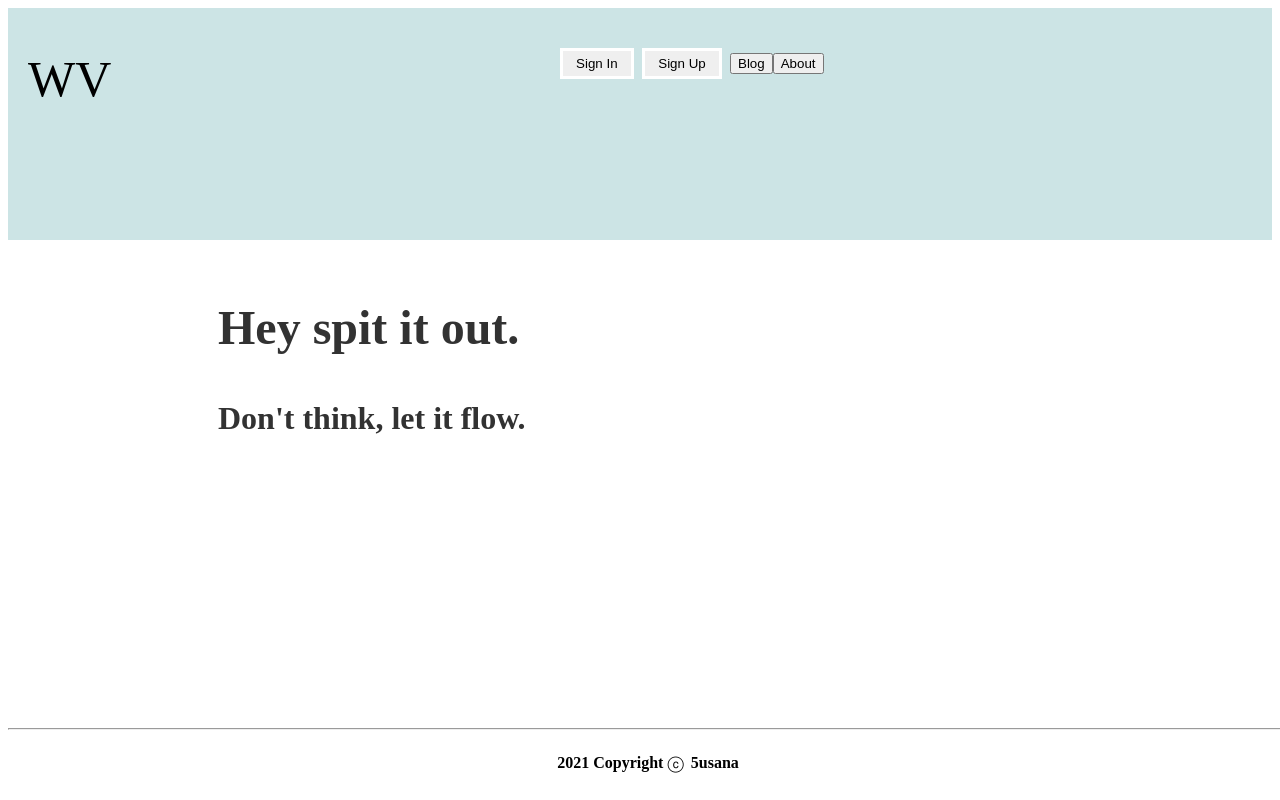
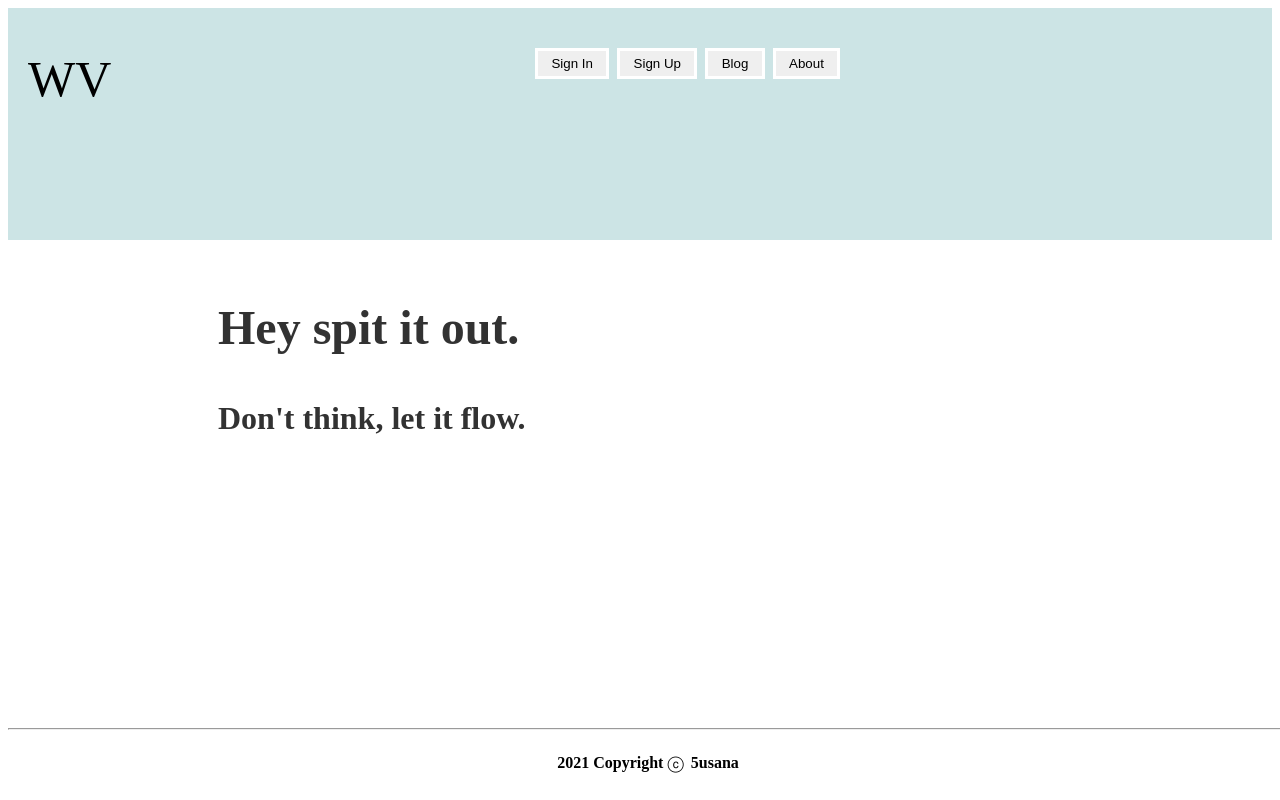
Before and after one commit to 5usana/wvblog, a React (Create React App) app: page / in a window 1280 px wide. Built offline with nearby package versions, Linux system fonts and the light colour scheme; a web font is replaced by a local one.

Commit message:
styled BLOG & ABOUT BUTTONS

```diff
--- a/src/components/NavBar.js
+++ b/src/components/NavBar.js
@@ -55,6 +55,24 @@ const SignUpButton = styled.button`
  	transition: all 0.2s;
 `;
 
+const BlogButton = styled.button`
+	display:inline-block;
+ 	padding:0.35em 1em;
+ 	border:0.29em solid #FFFFFF;
+ 	margin:0 0.6em 0.3em 0;
+ 	order-radius:0.12em;
+ 	transition: all 0.2s;
+`;
+
+const AboutButton = styled.button`
+	display:inline-block;
+ 	padding:0.35em 1em;
+ 	border:0.29em solid #FFFFFF;
+ 	margin:0 0.6em 0.3em 0;
+ 	order-radius:0.12em;
+ 	transition: all 0.2s;
+`;
+
 function NavBar() {
 
     return (
@@ -84,24 +102,24 @@ function NavBar() {
 					</SignUpButton>
 				</Link>
 				<Link to='/blog'>
-					<button
+					<BlogButton
 						className='blog'
 						width='348px'
 						size='1.5rem'
 						margin='0'
 						height='56px'>
 						Blog
-					</button>
+					</BlogButton>
 				</Link>
 				<Link to='/about'>
-					<button
+					<AboutButton
 						className='about'
 						width='348px'
 						size='1.5rem'
 						margin='0'
 						height='56px'>
 						About
-					</button>
+					</AboutButton>
 				</Link>
 			</HomeNav>
 
```
